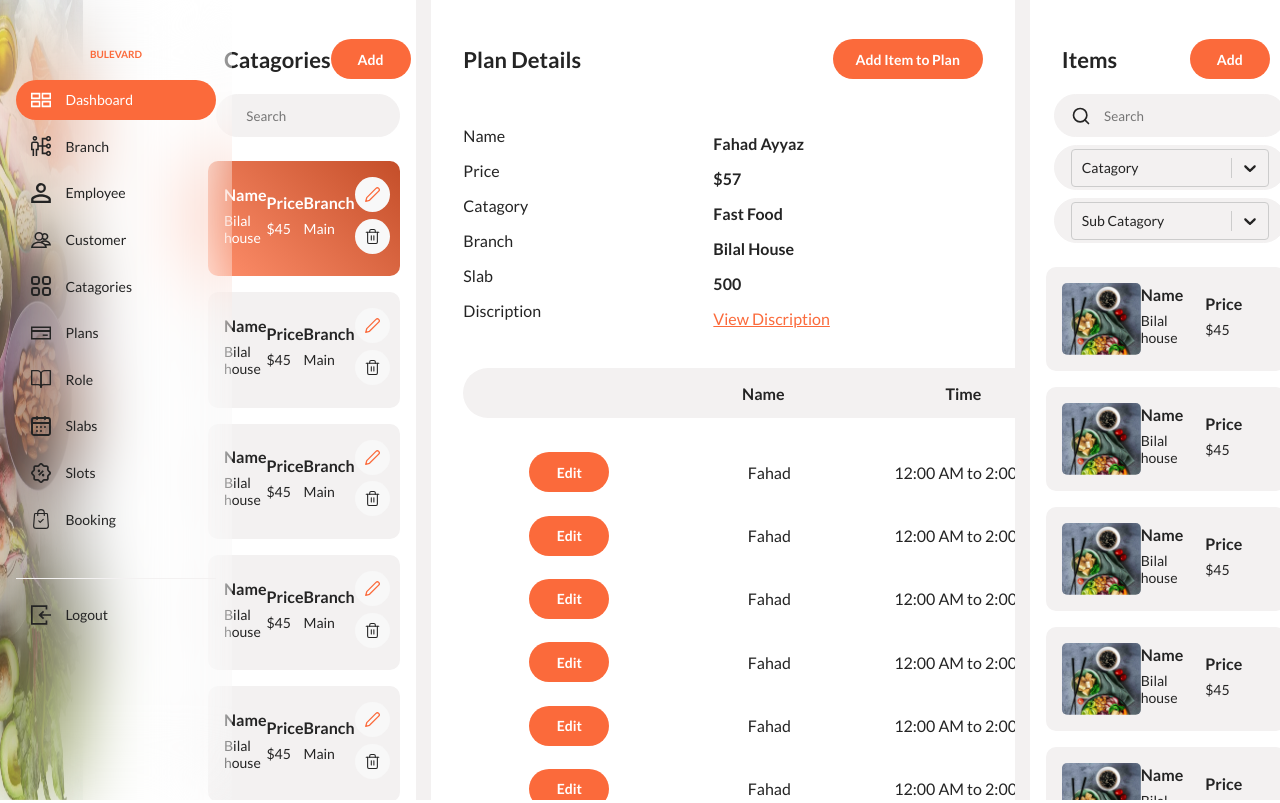
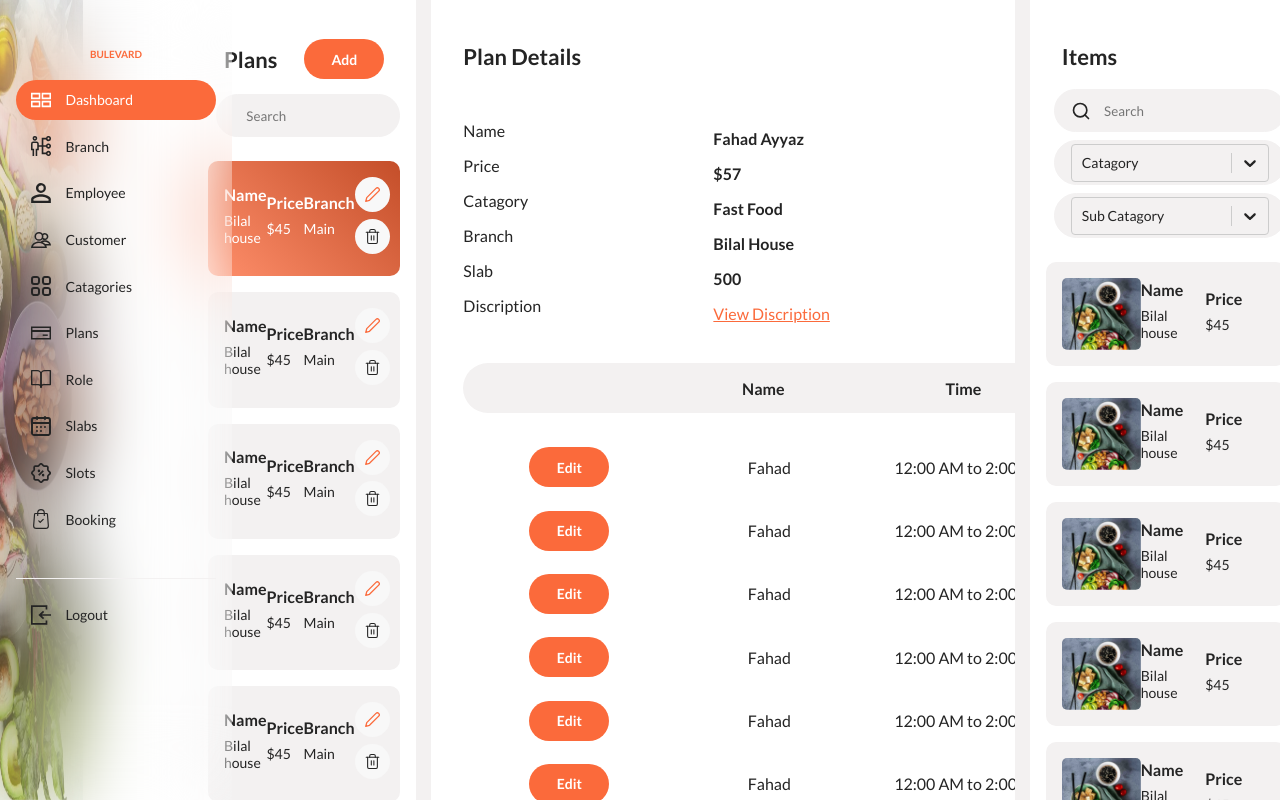
Before and after one commit to abrarkhalidofficial/catering-dashboard, a React (Create React App) app: page /dashboard/plans in a window 1280 px wide. Shown: the top 803 px of the page. Built offline with nearby package versions, Linux system fonts and the light colour scheme.

Commit message:
plans popups connected

```diff
--- a/src/App.js
+++ b/src/App.js
@@ -157,7 +157,13 @@ function App() {
             /> */}
             <Route
               path="plans"
-              element={<Plans setIsSmallNav={setIsSmallNav} />}
+              element={
+                <Plans
+                  setIsSmallNav={setIsSmallNav}
+                  setIsAddPlanOpen={setIsAddPlanOpen}
+                  setIsEditPlanOpen={setIsEditPlanOpen}
+                />
+              }
             />
             <Route
               path="role"
--- a/src/Screens/Plans.js
+++ b/src/Screens/Plans.js
@@ -4,7 +4,7 @@ import InputBox from "../Components/InputBox";
 import placeholderImg from "../Assets/placeholderImg.png";
 import EntryHeadingRow from "../Components/EntryHeadingRow";
 import EntryInfoRow from "../Components/EntryInfoRow";
-function PlanCard({ defaultChecked }) {
+function PlanCard({ defaultChecked, setIsEditPlanOpen }) {
   return (
     <div className="plans__card">
       <input
@@ -27,7 +27,12 @@ function PlanCard({ defaultChecked }) {
           <div className="plans__card__content__info__value">Main</div>
         </div>
         <div className="catagory__card__btns">
-          <button className="catagory__card__content__btns__btn catagory__card__content__btns__primary">
+          <button
+            className="catagory__card__content__btns__btn catagory__card__content__btns__primary"
+            onClick={() => {
+              setIsEditPlanOpen(true);
+            }}
+          >
             <svg xmlns="http://www.w3.org/2000/svg" viewBox="0 0 11.362 11.482">
               <path
                 id="edit-2"
@@ -123,7 +128,11 @@ function ItemCard({ defaultChecked }) {
     </div>
   );
 }
-export default function Plans({ setIsSmallNav }) {
+export default function Plans({
+  setIsSmallNav,
+  setIsAddPlanOpen,
+  setIsEditPlanOpen,
+}) {
   useEffect(() => {
     setIsSmallNav(true);
   }, []);
@@ -146,9 +155,14 @@ export default function Plans({ setIsSmallNav }) {
     <div className="container__wrapper">
       <div className="container">
         <div className="container__header">
-          <div className="container__header__heading">Catagories</div>
+          <div className="container__header__heading">Plans</div>
           <div className="container__header__btns">
-            <Button label="Add" />
+            <Button
+              label="Add"
+              onClick={() => {
+                setIsAddPlanOpen(true);
+              }}
+            />
           </div>
         </div>
         <InputBox
@@ -157,38 +171,39 @@ export default function Plans({ setIsSmallNav }) {
           style={{ marginLeft: "1.5em", height: "45px" }}
         />
         <div className="container__data">
-          <PlanCard defaultChecked={true} />
-          <PlanCard />
-          <PlanCard />
-          <PlanCard />
-          <PlanCard />
-          <PlanCard />
-          <PlanCard />
-          <PlanCard />
-          <PlanCard />
-          <PlanCard />
-          <PlanCard />
-          <PlanCard />
-          <PlanCard />
-          <PlanCard />
-          <PlanCard />
-          <PlanCard />
-          <PlanCard />
-          <PlanCard />
-          <PlanCard />
-          <PlanCard />
-          <PlanCard />
-          <PlanCard />
-          <PlanCard />
-          <PlanCard />
-          <PlanCard />
+          <PlanCard
+            defaultChecked={true}
+            setIsEditPlanOpen={setIsEditPlanOpen}
+          />
+          <PlanCard setIsEditPlanOpen={setIsEditPlanOpen} />
+          <PlanCard setIsEditPlanOpen={setIsEditPlanOpen} />
+          <PlanCard setIsEditPlanOpen={setIsEditPlanOpen} />
+          <PlanCard setIsEditPlanOpen={setIsEditPlanOpen} />
+          <PlanCard setIsEditPlanOpen={setIsEditPlanOpen} />
+          <PlanCard setIsEditPlanOpen={setIsEditPlanOpen} />
+          <PlanCard setIsEditPlanOpen={setIsEditPlanOpen} />
+          <PlanCard setIsEditPlanOpen={setIsEditPlanOpen} />
+          <PlanCard setIsEditPlanOpen={setIsEditPlanOpen} />
+          <PlanCard setIsEditPlanOpen={setIsEditPlanOpen} />
+          <PlanCard setIsEditPlanOpen={setIsEditPlanOpen} />
+          <PlanCard setIsEditPlanOpen={setIsEditPlanOpen} />
+          <PlanCard setIsEditPlanOpen={setIsEditPlanOpen} />
+          <PlanCard setIsEditPlanOpen={setIsEditPlanOpen} />
+          <PlanCard setIsEditPlanOpen={setIsEditPlanOpen} />
+          <PlanCard setIsEditPlanOpen={setIsEditPlanOpen} />
+          <PlanCard setIsEditPlanOpen={setIsEditPlanOpen} />
+          <PlanCard setIsEditPlanOpen={setIsEditPlanOpen} />
+          <PlanCard setIsEditPlanOpen={setIsEditPlanOpen} />
+          <PlanCard setIsEditPlanOpen={setIsEditPlanOpen} />
         </div>
       </div>
       <div className="container" style={{ width: "55%" }}>
         <div className="container__header">
-          <div className="container__header__heading">Plan Details</div>
-          <div className="container__header__btns">
-            <Button label="Add Item to Plan" style={{ width: "150px" }} />
+          <div
+            className="container__header__heading"
+            style={{ margin: ".5em 0em" }}
+          >
+            Plan Details
           </div>
         </div>
         <div className="container__details">
@@ -245,9 +260,11 @@ export default function Plans({ setIsSmallNav }) {
       </div>
       <div className="container" style={{ maxWidth: "25%" }}>
         <div className="container__header">
-          <div className="container__header__heading">Items</div>
-          <div className="container__header__btns">
-            <Button label="Add" />
+          <div
+            className="container__header__heading"
+            style={{ margin: ".5em 0em" }}
+          >
+            Items
           </div>
         </div>
         <InputBox
--- a/src/Styles/global.scss
+++ b/src/Styles/global.scss
@@ -607,7 +607,7 @@ li {
   margin-bottom: 0.5em;
   border: none;
   cursor: pointer;
-  z-index: 100;
+  z-index: 500;
 }
 .catagory__card__content__btns__btn svg {
   width: 15px;
@@ -666,7 +666,7 @@ li {
   position: absolute;
   top: 0px;
   left: 0px;
-  width: 100%;
+  width: 80%;
   height: 100%;
   cursor: pointer;
   opacity: 0;
```
